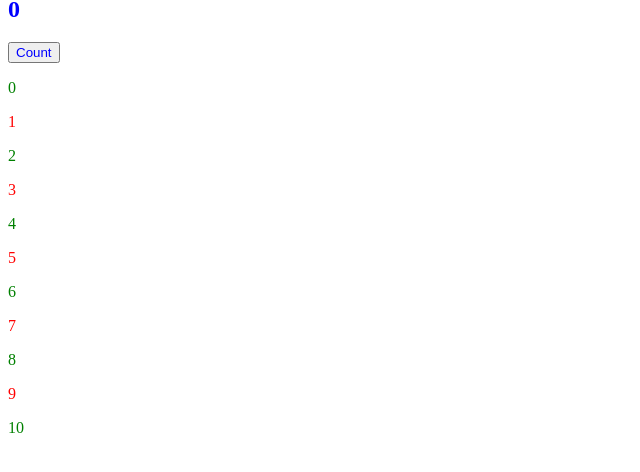
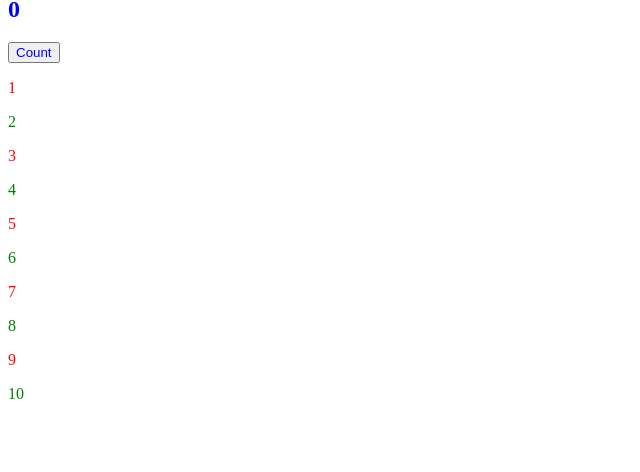
Before and after one commit to lknlookin/ctf-angular-0, an Angular app: page / in a window 1280 px wide. Shown: the part 200-672 px from the top of the page, without its empty margins (0-640 px from the left). Built offline with nearby package versions, Linux system fonts and the light colour scheme.

Commit message:
lab4 ngClass

```diff
--- a/src/app/lab4/lab4.component.html
+++ b/src/app/lab4/lab4.component.html
@@ -1,4 +1,6 @@
-<p *ngFor="let item of items">
+<!-- <p *ngFor="let item of items">
     <span *ngIf="item%2===0" class="number-even">{{ item }}</span>
     <span *ngIf="item%2===1" class="number-odd">{{ item }}</span>
-</p>
+</p> -->
+
+<p *ngFor="let item of items" [ngClass]="{'number-even': item%2===0, 'number-odd': item%2!==0}">{{ item }}</p>
--- a/src/app/lab4/lab4.component.ts
+++ b/src/app/lab4/lab4.component.ts
@@ -7,7 +7,7 @@ import { Component } from "@angular/core";
 })
 
 export class Lab4Component {
-    items: number[] = [0,1,2,3,4,5,6,7,8,9,10];
+    items: number[] = [1,2,3,4,5,6,7,8,9,10];
 
     constructor() {}
 }
```
